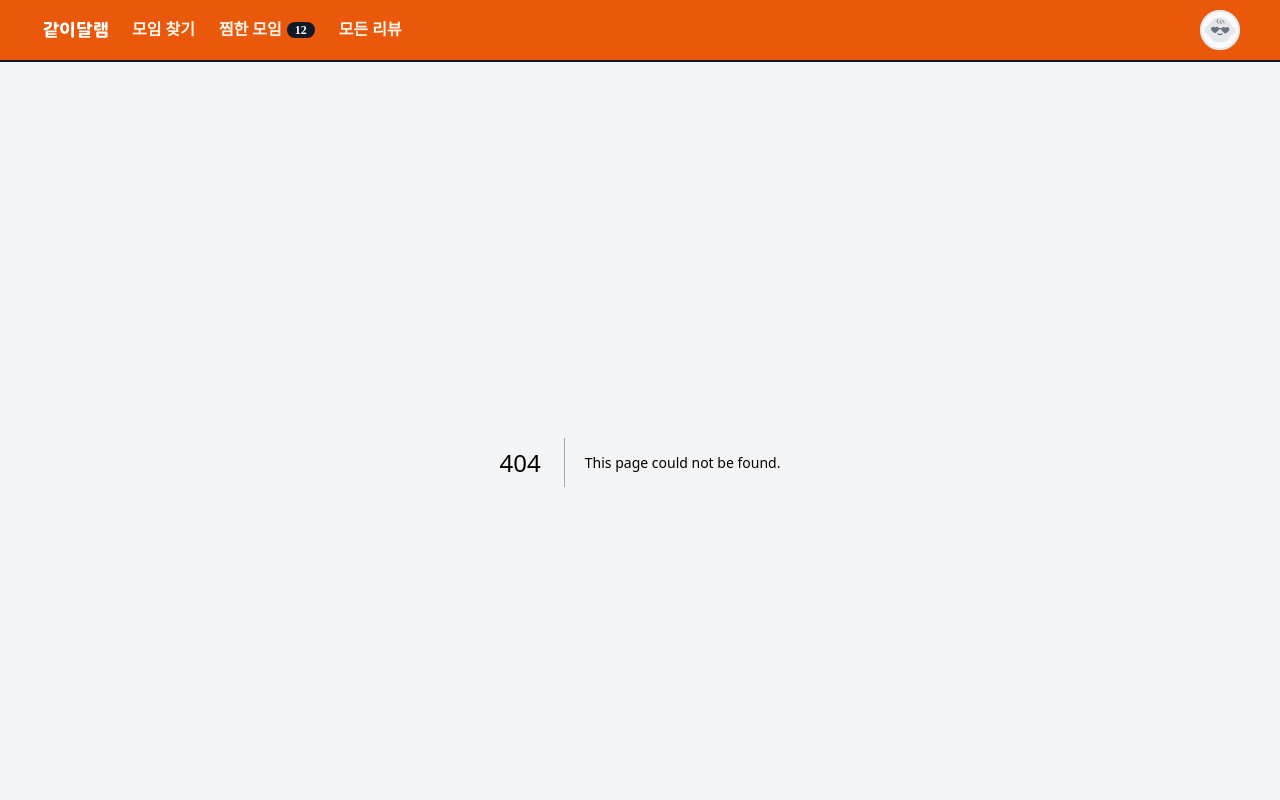
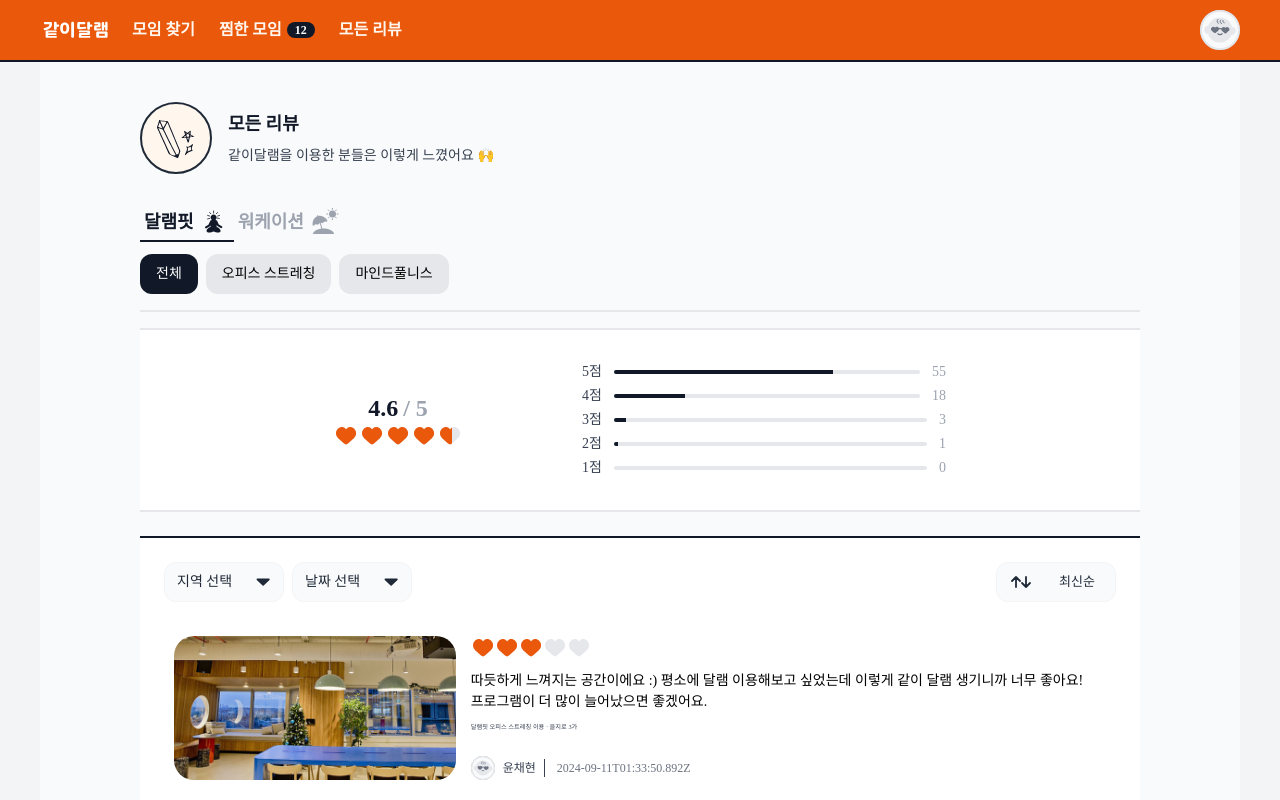
Before and after one commit to INtiful/SootheWithMe, a Next.js app: page /reviews in a window 1280 px wide. Before the commit this address had no page. Shown: the top 800 px of the page. Built offline with nearby package versions, Linux system fonts and the light colour scheme; a web font is replaced by a local one.

Commit message:
[KAN-32] feat: 모든 리뷰 페이지 UI 구현

```diff
--- /dev/null
+++ b/src/app/(main)/reviews/_components/AverageRating.tsx
@@ -0,0 +1,57 @@
+import { IconHeart } from '@/public/icons';
+import { RATING_DATA as data } from '../mockData';
+
+const calculateAverageRating = () => {
+  // 각 별점 값에 별점 수를 곱한 총합 계산
+  const totalScore =
+    data.oneStar * 1 +
+    data.twoStars * 2 +
+    data.threeStars * 3 +
+    data.fourStars * 4 +
+    data.fiveStars * 5;
+
+  // 전체 별점 개수 합산
+  const totalCount =
+    data.oneStar +
+    data.twoStars +
+    data.threeStars +
+    data.fourStars +
+    data.fiveStars;
+
+  // 총합을 별점 개수로 나눠 평균 계산
+  const average = totalCount === 0 ? 0 : totalScore / totalCount;
+
+  return average.toFixed(1); // 소수점 둘째 자리까지 표시
+};
+
+const AverageRating = () => {
+  const rating = calculateAverageRating();
+  const width = parseFloat(rating) * 20;
+
+  return (
+    <div>
+      <p className='text-center text-24 font-semibold text-var-gray-400'>
+        <span className='mr-2 text-var-gray-900'>{rating}</span>/ 5
+      </p>
+      <div className='relative flex gap-[2px] text-var-gray-200'>
+        <IconHeart className='size-24 shrink-0' />
+        <IconHeart className='size-24 shrink-0' />
+        <IconHeart className='size-24 shrink-0' />
+        <IconHeart className='size-24 shrink-0' />
+        <IconHeart className='size-24 shrink-0' />
+        <div
+          className='absolute left-0 top-0 flex gap-[2px] overflow-hidden text-var-orange-600'
+          style={{ width: `${width}%` }}
+        >
+          <IconHeart className='size-24 shrink-0' />
+          <IconHeart className='size-24 shrink-0' />
+          <IconHeart className='size-24 shrink-0' />
+          <IconHeart className='size-24 shrink-0' />
+          <IconHeart className='size-24 shrink-0' />
+        </div>
+      </div>
+    </div>
+  );
+};
+
+export default AverageRating;
--- /dev/null
+++ b/src/app/(main)/reviews/_components/ScoreBar.tsx
@@ -0,0 +1,21 @@
+interface ScoreBarProps {
+  rating: number;
+  barWidth: string;
+  count: number;
+}
+const ScoreBar = ({ rating, barWidth, count }: ScoreBarProps) => {
+  return (
+    <div className='flex items-center gap-12 text-14 font-medium text-var-gray-700'>
+      <span>{rating}점</span>
+      <div className='relative h-4 w-84 grow overflow-hidden rounded-[2px] bg-var-gray-200 md:w-240'>
+        <div
+          className='${barWidth} absolute left-0 top-0 h-full bg-var-gray-900'
+          style={{ width: barWidth }}
+        ></div>
+      </div>
+      <span className='text-var-gray-400'>{count}</span>
+    </div>
+  );
+};
+
+export default ScoreBar;
--- /dev/null
+++ b/src/app/(main)/reviews/_components/Scores.tsx
@@ -0,0 +1,41 @@
+import { RATING_DATA as data } from '../mockData';
+import ScoreBar from './ScoreBar';
+
+const Scores = () => {
+  const calculateBarWidth = (rating: number) => {
+    const total = Object.values(data).reduce((sum, count) => sum + count, 0); // 전체 별점 개수 합산
+    const percentage = (rating / total) * 100; // 퍼센티지 계산
+    return `${percentage}%`;
+  };
+  return (
+    <div className='flex h-116 grow flex-col gap-4 md:w-300'>
+      <ScoreBar
+        rating={5}
+        barWidth={calculateBarWidth(data.fiveStars)}
+        count={data.fiveStars}
+      />
+      <ScoreBar
+        rating={4}
+        barWidth={calculateBarWidth(data.fourStars)}
+        count={data.fourStars}
+      />
+      <ScoreBar
+        rating={3}
+        barWidth={calculateBarWidth(data.threeStars)}
+        count={data.threeStars}
+      />
+      <ScoreBar
+        rating={2}
+        barWidth={calculateBarWidth(data.twoStars)}
+        count={data.twoStars}
+      />
+      <ScoreBar
+        rating={1}
+        barWidth={calculateBarWidth(data.oneStar)}
+        count={data.oneStar}
+      />
+    </div>
+  );
+};
+
+export default Scores;
--- /dev/null
+++ b/src/app/(main)/reviews/mockData.ts
@@ -0,0 +1,74 @@
+export const reviewScoresData = [
+  {
+    gatheringId: 0,
+    type: 'DALLAEMFIT',
+    oneStar: 0,
+    twoStars: 0,
+    threeStars: 3,
+    fourStars: 2,
+    fiveStars: 5,
+  },
+
+  {
+    gatheringId: 1,
+    type: 'DALLAEMFIT',
+    oneStar: 0,
+    twoStars: 0,
+    threeStars: 2,
+    fourStars: 5,
+    fiveStars: 3,
+  },
+
+  {
+    gatheringId: 3,
+    type: 'WORKATION',
+    oneStar: 0,
+    twoStars: 0,
+    threeStars: 2,
+    fourStars: 5,
+    fiveStars: 3,
+  },
+];
+
+export const tempData = [
+  {
+    image_source: '/images/mock-image.png',
+    rating: 3,
+    description:
+      '따듯하게 느껴지는 공간이에요 :) 평소에 달램 이용해보고 싶었는데 이렇게 같이 달램 생기니까 너무 좋아요! 프로그램이 더 많이 늘어났으면 좋겠어요.',
+    place: '달램핏 오피스 스트레칭',
+    location: '을지로 3가',
+    user_name: '윤채현',
+    date: '2024-09-11T01:33:50.892Z',
+  },
+  {
+    image_source: '/images/mock-image.png',
+    rating: 4,
+    description:
+      '따듯하게 느껴지는 공간이에요 :) 평소에 달램 이용해보고 싶었는데 이렇게 같이 달램 생기니까 너무 좋아요! 프로그램이 더 많이 늘어났으면 좋겠어요.',
+    place: '달램핏 오피스 스트레칭',
+    location: '을지로 3가',
+    user_name: '윤채현',
+    date: '2024-09-11T01:33:50.892Z',
+  },
+];
+
+export const RATING_DATA = {
+  oneStar: 0,
+  twoStars: 1,
+  threeStars: 3,
+  fourStars: 18,
+  fiveStars: 55,
+};
+
+export const OPTIONS = [
+  '건대입구',
+  '을지로 3가',
+  '신림',
+  '홍대입구',
+  '시청',
+  '신대방',
+  '서울대입구',
+];
+
+export const SORT_OPTIONS = ['마감 임박', '을지로 3가', '참여 인원 순'];
--- /dev/null
+++ b/src/app/(main)/reviews/page.tsx
@@ -0,0 +1,138 @@
+'use client';
+import { HeadReview } from '@/public/images';
+import { useState } from 'react';
+import { OPTIONS, RATING_DATA, SORT_OPTIONS, tempData } from './mockData';
+import Scores from './_components/Scores';
+import Tab from '@/app/components/Tab/Tab';
+import Chip from '@/app/components/Chip/Chip';
+import Review from '@/app/components/Review/Review';
+import AverageRating from './_components/AverageRating';
+import FilterList from '@/app/components/Filter/FilterList';
+import FilterSort from '@/app/components/Filter/FilterSort';
+
+const ReviewsPage = () => {
+  const [activeTab, setActiveTab] = useState<'dalaemfit' | 'workation'>(
+    'dalaemfit',
+  );
+
+  const [activeChip, setActiveChip] = useState<
+    'all' | 'officeStretching' | 'mindfulness'
+  >('all');
+
+  const handleClickTab = (type: 'dalaemfit' | 'workation') => {
+    setActiveTab(type);
+    if (type === 'workation') {
+      setActiveChip('all');
+    }
+  };
+
+  const handleClickChips = (
+    type: 'all' | 'officeStretching' | 'mindfulness',
+  ) => {
+    setActiveChip(type);
+  };
+
+  return (
+    <main className='mx-auto flex h-full max-w-1200 flex-col bg-var-gray-50 px-16 pt-24 md:px-24 md:pt-40 lg:px-100'>
+      {/* head */}
+      <div className='flex items-center gap-16'>
+        <HeadReview className='h-72 w-72' />
+        <div>
+          <h2 className='mb-8 text-18 font-semibold text-var-gray-900'>
+            모든 리뷰
+          </h2>
+          <p className='text-14 font-medium text-var-gray-700'>
+            같이달램을 이용한 분들은 이렇게 느꼈어요 🙌
+          </p>
+        </div>
+      </div>
+
+      <section className='mt-24 flex grow flex-col md:mt-32'>
+        {/* tab */}
+        <div className='mb-12 flex items-center'>
+          <Tab
+            type='dalaemfit'
+            isActive={activeTab === 'dalaemfit'}
+            onClick={() => handleClickTab('dalaemfit')}
+          />
+          <Tab
+            type='workation'
+            isActive={activeTab === 'workation'}
+            onClick={() => handleClickTab('workation')}
+          />
+        </div>
+        {/* filter */}
+        <div className='flex flex-col gap-16'>
+          <div
+            className={`flex items-center gap-8 ${activeTab === 'workation' ? 'hidden' : ''}`}
+          >
+            <button type='button' onClick={() => handleClickChips('all')}>
+              <Chip state={activeChip === 'all' ? 'active' : 'default'}>
+                전체
+              </Chip>
+            </button>
+            <button
+              type='button'
+              onClick={() => handleClickChips('officeStretching')}
+            >
+              <Chip
+                state={activeChip === 'officeStretching' ? 'active' : 'default'}
+              >
+                오피스 스트레칭
+              </Chip>
+            </button>
+            <button
+              type='button'
+              onClick={() => handleClickChips('mindfulness')}
+            >
+              <Chip state={activeChip === 'mindfulness' ? 'active' : 'default'}>
+                마인드풀니스
+              </Chip>
+            </button>
+          </div>
+          <div className='w-full border-y border-var-gray-200' />
+          {/* 별점칸 */}
+          <div className='flex items-center justify-center border-y-2 border-var-gray-200 bg-white p-32'>
+            <div className='flex w-full items-center justify-between gap-24 md:w-auto md:gap-120 lg:w-612'>
+              <AverageRating />
+              <Scores />
+            </div>
+          </div>
+        </div>
+        {/* 데이터 */}
+        <div className='mt-24 border-t-2 border-t-var-gray-900 bg-white p-24'>
+          <div className='mb-24 flex items-center justify-between'>
+            <div className='flex gap-8'>
+              <FilterList state='default' options={OPTIONS}>
+                지역 선택
+              </FilterList>
+              <FilterList state='default'>날짜 선택</FilterList>
+            </div>
+            <div>
+              <FilterSort state='default' options={SORT_OPTIONS}>
+                최신순
+              </FilterSort>
+            </div>
+          </div>
+
+          <div className='space-y-12'>
+            {tempData.map((item, index) => (
+              <Review
+                image_source={item.image_source}
+                rating={item.rating}
+                description={item.description}
+                place={item.place}
+                location={item.location}
+                user_name={item.user_name}
+                date={item.date}
+                key={index}
+              />
+            ))}
+          </div>
+        </div>
+      </section>
+    </main>
+  );
+};
+
+export default ReviewsPage;
```
